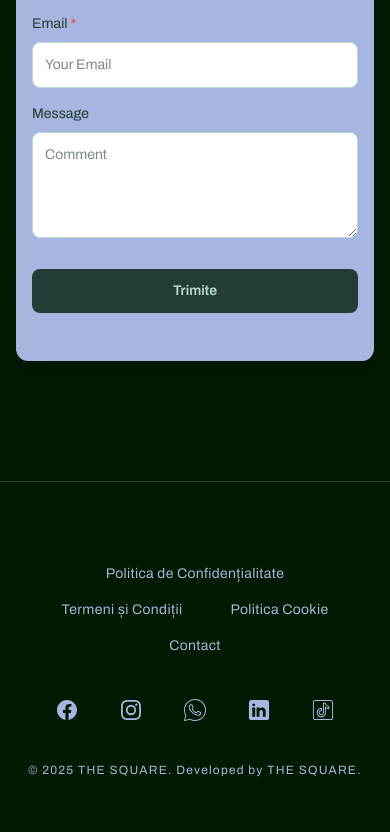
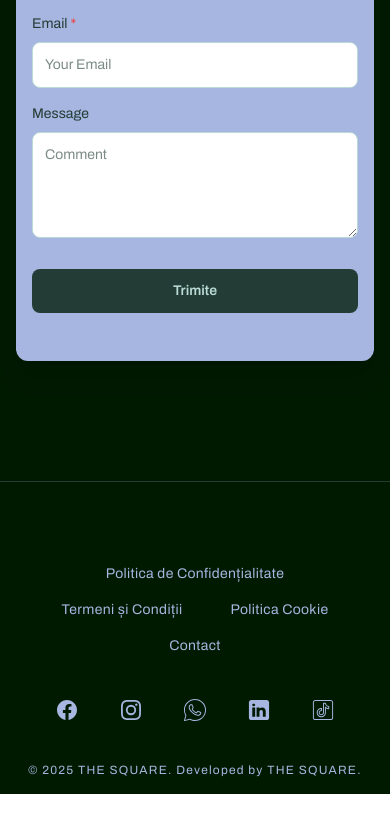
Before and after one commit to GeorgianaIoana/the-square-2025, a React (Vite) app: page / in a window 390 px wide. Shown: the part 10064-10896 px from the top of the page. After the commit the page ends 10858 px from the top, so only its background shows below. Built offline with nearby package versions, Linux system fonts and the light colour scheme.

Commit message:
fixed bottom

```diff
--- a/src/App.tsx
+++ b/src/App.tsx
@@ -774,7 +774,7 @@ function App() {
       <Contact />
 
       <footer className="bg-[#001a00] border-t border-[#233d36]">
-        <div className="mx-auto max-w-7xl overflow-hidden px-6 py-20 sm:py-10 lg:px-8">
+        <div className="mx-auto max-w-7xl overflow-hidden px-6 pt-20 pb-4 sm:py-10 lg:px-8">
           <nav
             className="-mb-6 flex flex-wrap justify-center gap-x-12 gap-y-3 text-sm/6 font-archivo tracking-wide"
             aria-label="Footer"
```
